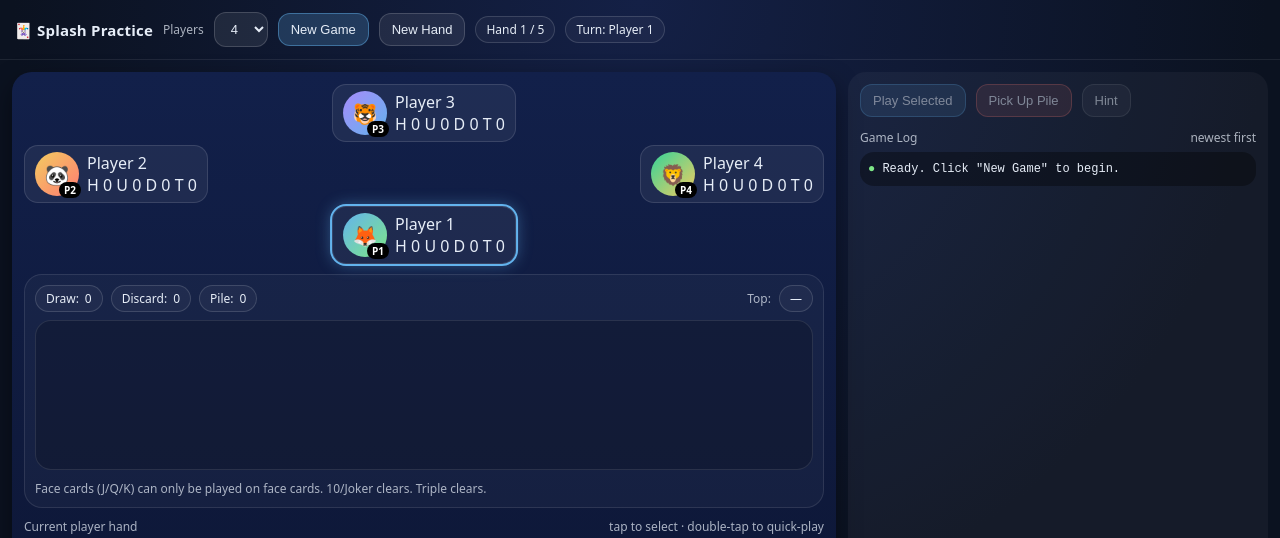
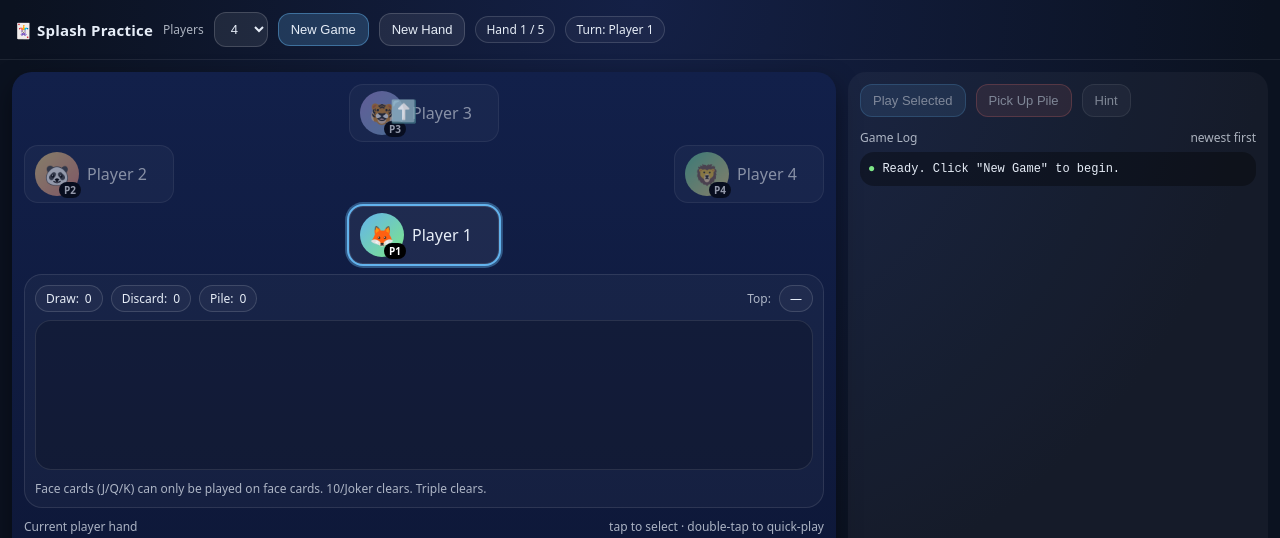
Before and after one commit to aymenpack/Splash, a plain HTML site: page index.html in a window 1280 px wide. Shown: the top 538 px of the page. Drawn offline with Linux system fonts and the light colour scheme.

Commit message:
Update index.html

```diff
--- a/index.html
+++ b/index.html
@@ -517,6 +517,37 @@
 .c.illegal.shake{
   animation: illegalShake .25s ease-in-out;
 }
+    /* ===== UX: SEAT-AWARE HIGHLIGHTING ===== */
+
+/* Active seat pulse */
+@keyframes seatPulse {
+  0%   { box-shadow: 0 0 0 0 rgba(99,179,237,.55); }
+  70%  { box-shadow: 0 0 0 14px rgba(99,179,237,0); }
+  100% { box-shadow: 0 0 0 0 rgba(99,179,237,0); }
+}
+
+.playerChip.active{
+  animation: seatPulse 1.6s ease-out infinite;
+}
+
+/* Dim inactive players */
+.playerChip.inactive{
+  opacity: 0.55;
+  filter: grayscale(.35);
+}
+
+/* Turn arrow */
+.turnArrow{
+  position:absolute;
+  font-size:22px;
+  opacity:.85;
+  animation: arrowPulse 1.2s ease-in-out infinite;
+}
+
+@keyframes arrowPulse{
+  0%,100%{ transform:translateY(0); opacity:.85; }
+  50%{ transform:translateY(6px); opacity:.55; }
+}
   </style>
 </head>
 
@@ -560,6 +591,7 @@
 
     <section class="table">
       <div class="playersRow" id="playersRow"></div>
+      <div id="turnArrow" class="turnArrow" style="display:none;">⬇️</div>
 
       <div class="note">
         <div class="pileRow">
@@ -1291,14 +1323,18 @@ function renderSelectableCard(card, src){
 
 function renderPlayersRow(){
   playersRowEl.innerHTML = "";
+
+  const arrow = document.getElementById("turnArrow");
+  arrow.style.display = "none";
+
   state.players.forEach((p, idx) => {
     const chip = document.createElement("div");
     const seat = SEAT_CLASSES[idx] || "";
-      chip.className = `playerChip ${seat}${idx === state.currentPlayer ? " active" : ""}`;
 
-      const remaining = playerRemaining(p);
-      const upN = p.tableUp.filter(Boolean).length;
-      const downN = p.tableDown.filter(Boolean).length;
+    chip.className =
+      "playerChip " +
+      seat +
+      (idx === state.currentPlayer ? " active" : " inactive");
 
     chip.innerHTML = `
       <div class="avatar" style="background:${seatGradient(p.id)}">
@@ -1307,15 +1343,39 @@ function renderSelectableCard(card, src){
       </div>
       <div>
         <div class="pname">${p.name}</div>
-          <div class="pstats">
-            <span>H ${p.hand.length}</span>
-            <span>U ${upN}</span>
-            <span>D ${downN}</span>
-            <span>T ${remaining}</span>
-          </div>
       </div>
     `;
+
     playersRowEl.appendChild(chip);
+
+    // Position arrow near active seat
+    if (idx === state.currentPlayer){
+      const r = chip.getBoundingClientRect();
+      const tableRect = playersRowEl.getBoundingClientRect();
+
+      arrow.style.display = "block";
+
+      // Default: arrow points downward to pile
+      arrow.textContent = "⬇️";
+      arrow.style.left = (r.left - tableRect.left + r.width/2 - 10) + "px";
+      arrow.style.top  = (r.top - tableRect.top + r.height + 4) + "px";
+
+      // Adjust arrow direction by seat
+      if (seat.includes("top")){
+        arrow.textContent = "⬇️";
+      } else if (seat.includes("bottom")){
+        arrow.textContent = "⬆️";
+        arrow.style.top = (r.top - tableRect.top - 28) + "px";
+      } else if (seat.includes("left")){
+        arrow.textContent = "➡️";
+        arrow.style.left = (r.left - tableRect.left + r.width + 6) + "px";
+        arrow.style.top  = (r.top - tableRect.top + r.height/2 - 10) + "px";
+      } else if (seat.includes("right")){
+        arrow.textContent = "⬅️";
+        arrow.style.left = (r.left - tableRect.left - 26) + "px";
+        arrow.style.top  = (r.top - tableRect.top + r.height/2 - 10) + "px";
+      }
+    }
   });
 }
 
```
Lines whose indentation alone changed are shown as unchanged.
